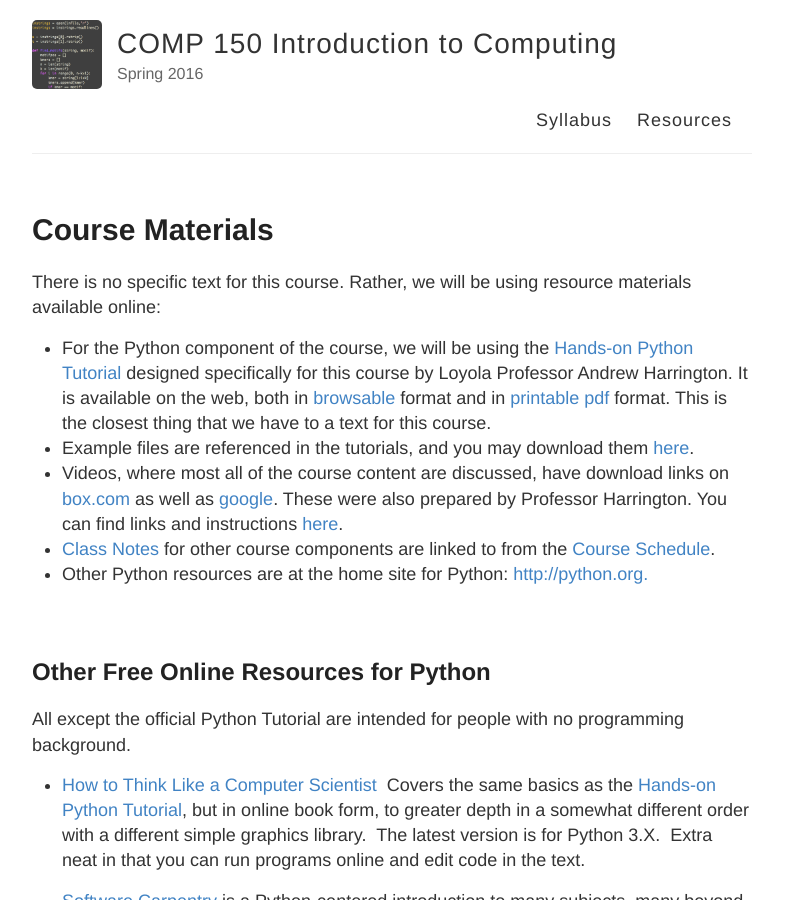
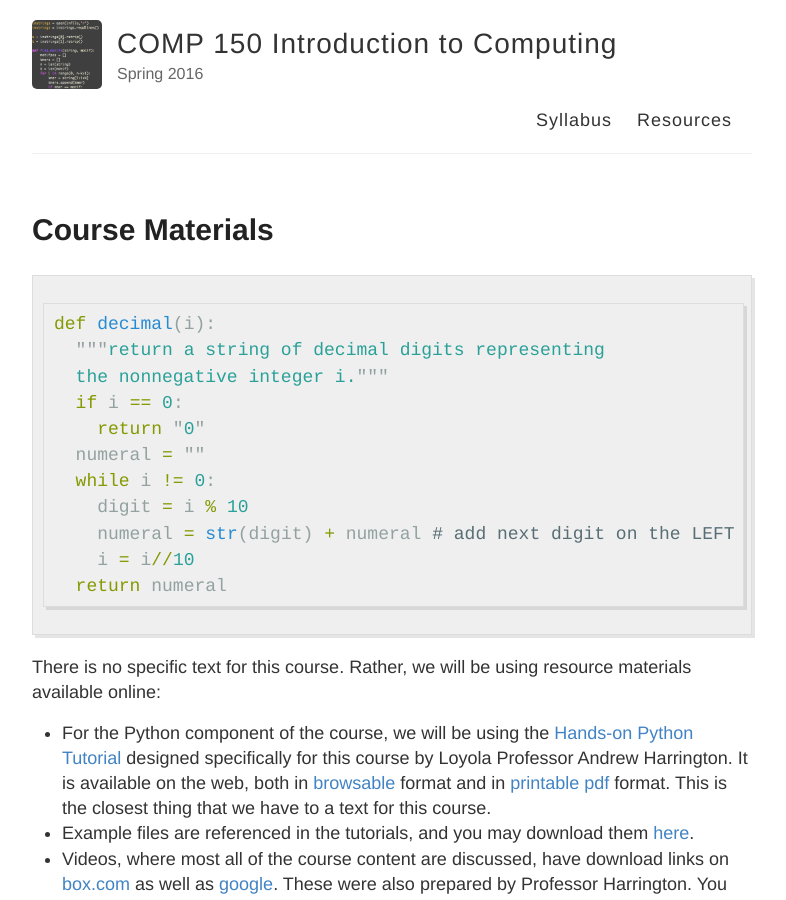
Before and after one commit to hwheeler01/comp150, a Jekyll site: the page built from resources.md, in a window 1280 px wide and 900 px high. Shown: the whole window, without its empty margins (248-1034 px from the left). Built offline with Jekyll 4.4.1, drawn with Linux system fonts in a browser that asks for light colours; Markdown is read by kramdown in place of the engine named in the settings.

Commit message:
test syntax hl on diff page

````diff
--- a/resources.md
+++ b/resources.md
@@ -3,6 +3,21 @@ layout: page
 title: Course Materials
 permalink: /resources/
 ---
+
+```python
+def decimal(i):
+  """return a string of decimal digits representing
+  the nonnegative integer i."""
+  if i == 0:
+    return "0"
+  numeral = ""
+  while i != 0:
+    digit = i % 10
+    numeral = str(digit) + numeral # add next digit on the LEFT
+    i = i//10
+  return numeral
+```
+
 
 There is no specific text for this course. Rather, we will be using
 resource materials available online:
````
